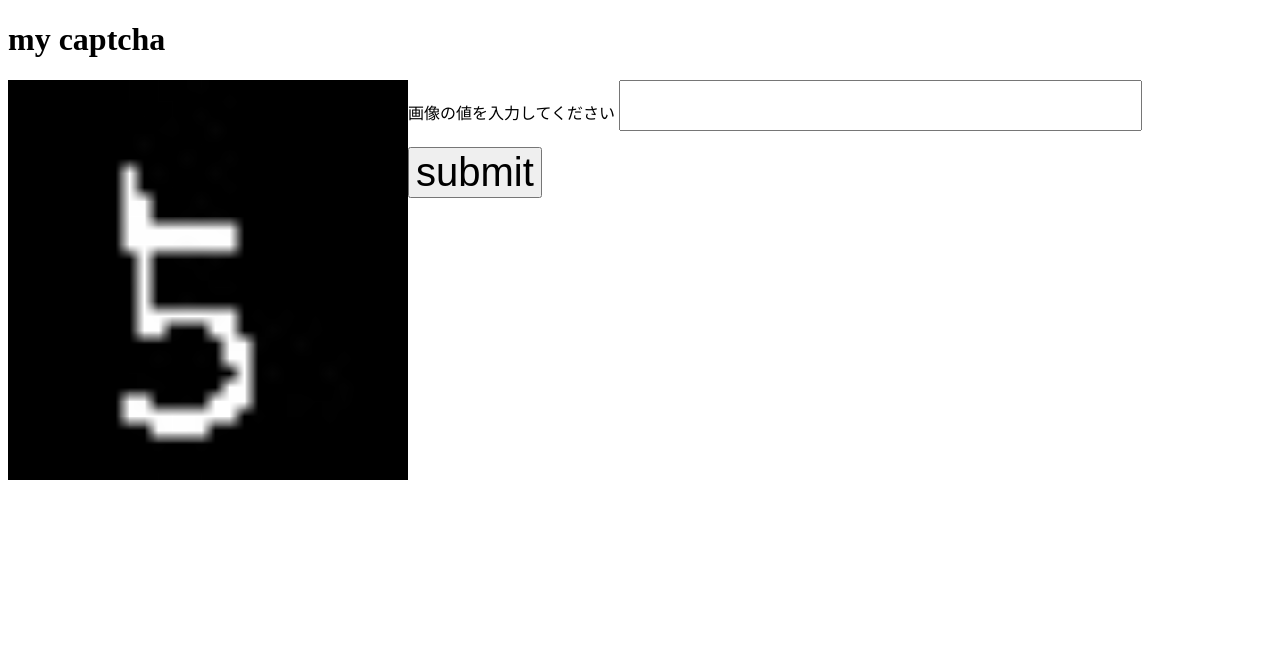
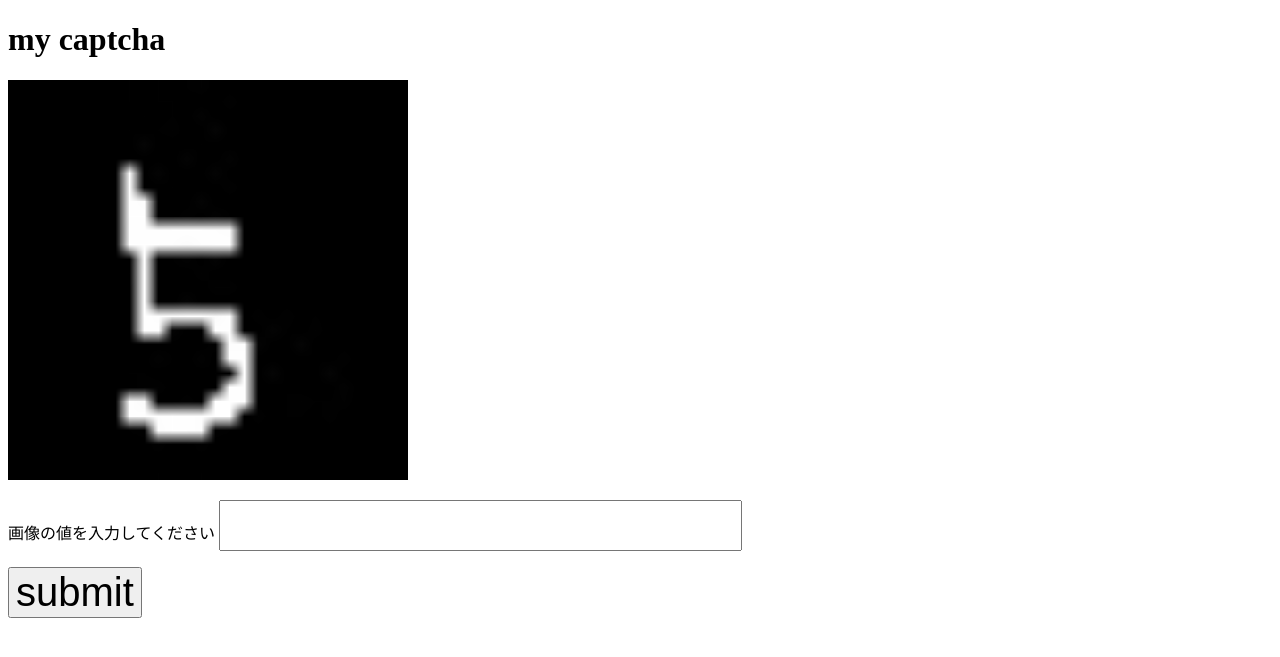
Before and after one commit to rkdora/my-captcha, a Flask app: page / in a window 1280 px wide. Shown: the top 657 px of the page. Run offline with Flask 2, Linux system fonts and the light colour scheme.

Commit message:
Fix float

```diff
--- a/templates/index.html
+++ b/templates/index.html
@@ -11,7 +11,7 @@
   {% if ans %}
     <p class="ans" style="color: red; font-size: 40px;">{{ans}}<p>
   {% else %}
-    <img id="num_img" src="/static/images/{{img_type}}/{{session['label_num']}}/0.jpg" width=400 style="float: left;">
+    <img id="num_img" src="/static/images/{{img_type}}/{{session['label_num']}}/0.jpg" width=400>
     <form action = "/" method = "POST">
        <p>画像の値を入力してください <input type = "text" name = "num" style="font-size: 40px;"/></p>
        <p><input type = "submit" value = "submit" style="font-size: 40px"/></p>
```
